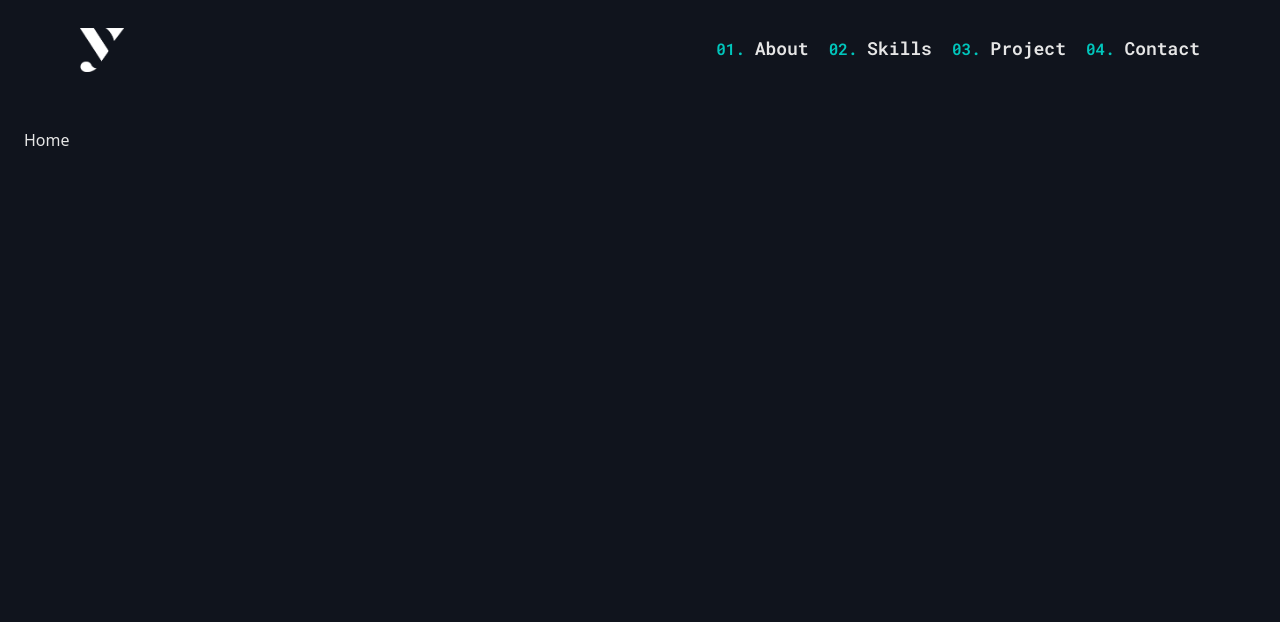
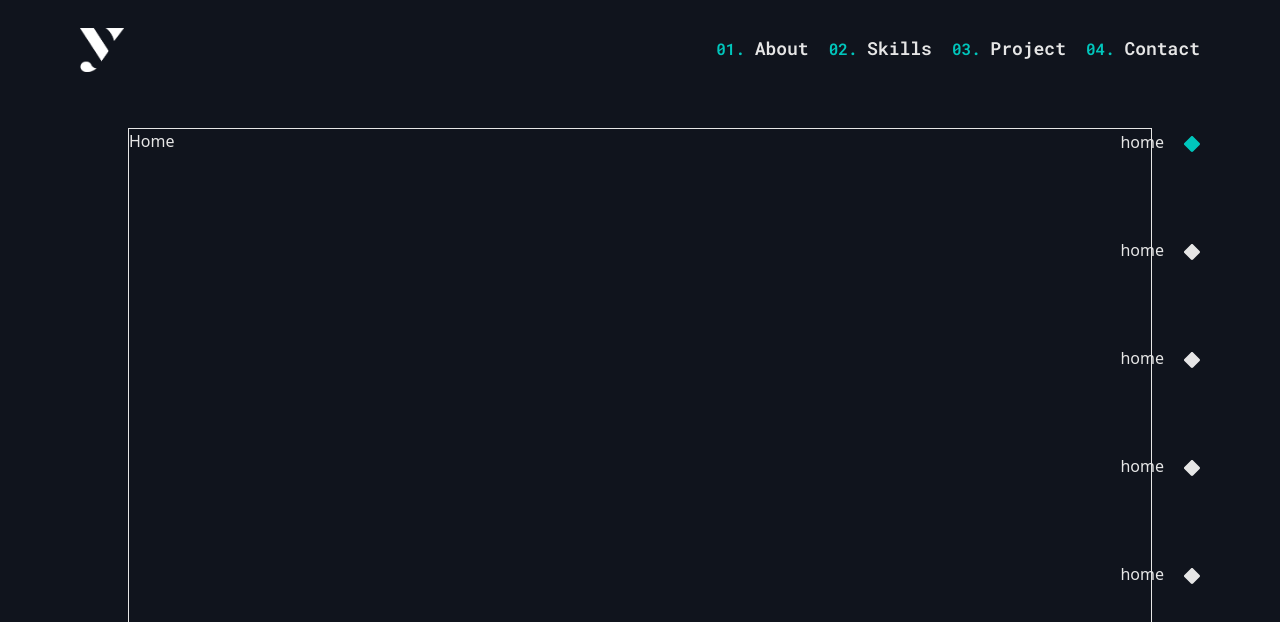
Before and after one commit to yoghantara08/my-portfolio, a React (Create React App) app: page / in a window 1280 px wide. Shown: the top 622 px of the page. Built offline with nearby package versions, Linux system fonts and the light colour scheme.

Commit message:
side navigation

```diff
--- a/src/App.tsx
+++ b/src/App.tsx
@@ -1,4 +1,5 @@
 import { Route, Routes } from "react-router-dom";
+import BulletNav from "./components/navigation/BulletNav";
 import Navbar from "./components/navigation/Navbar";
 import About from "./pages/About";
 import Contact from "./pages/Contact";
@@ -10,6 +11,7 @@ function App() {
   return (
     <div className="bg-black h-screen w-screen overflow-hidden">
       <Navbar />
+      <BulletNav />
       <Routes>
         <Route path="/" element={<Home />} />
         <Route path="/about" element={<About />} />
--- a/src/components/backdrop/Backdrop.tsx
+++ b/src/components/backdrop/Backdrop.tsx
@@ -1,5 +1,5 @@
 import { motion } from "framer-motion";
-import { backdropVariants } from "../../animation/navbar-motion";
+import { backdropVariants } from "../../animation/navigation-motion";
 const Backdrop = () => {
   return (
     <motion.div
--- a/src/components/layout/Container.tsx
+++ b/src/components/layout/Container.tsx
@@ -6,8 +6,10 @@ interface Props {
 
 const Container: React.FC<Props> = ({ children }) => {
   return (
-    <div className="flex justify-center mt-32 h-full">
-      <div className="mx-4 lg:mx-6 w-full lg:max-w-7xl">{children}</div>
+    <div className="flex justify-center mt-32 pb-64 h-full">
+      <div className="mx-6 md:mx-32 w-full h-full lg:max-w-7xl border">
+        {children}
+      </div>
     </div>
   );
 };
--- /dev/null
+++ b/src/components/navigation/BulletNav.tsx
@@ -0,0 +1,36 @@
+import { motion } from "framer-motion";
+import { BsFillDiamondFill } from "react-icons/bs";
+import { Link, useLocation } from "react-router-dom";
+
+const navLink: { id: number; path: string }[] = [
+  { id: 1, path: "/" },
+  { id: 2, path: "/about" },
+  { id: 3, path: "/skills" },
+  { id: 4, path: "/project" },
+  { id: 5, path: "/contact" },
+];
+
+const BulletNav = () => {
+  const location = useLocation();
+
+  return (
+    <nav className="hidden absolute top-0 bottom-0 right-0 pr-20 md:flex justify-center flex-col mb-20">
+      <ul className="space-y-20">
+        {navLink.map((nav) => (
+          <li key={nav.id}>
+            <Link to={nav.path} className="flex justify-center items-center">
+              <span className="pb-1 pr-5">home</span>
+              <BsFillDiamondFill
+                fill={`${
+                  location.pathname === nav.path ? "#00c6bc" : "currentColor"
+                }`}
+              />
+            </Link>
+          </li>
+        ))}
+      </ul>
+    </nav>
+  );
+};
+
+export default BulletNav;
--- a/src/components/navigation/NavLink.tsx
+++ b/src/components/navigation/NavLink.tsx
@@ -1,6 +1,6 @@
 import { motion } from "framer-motion";
 import { Link } from "react-router-dom";
-import { linkVariants } from "../../animation/navbar-motion";
+import { linkVariants } from "../../animation/navigation-motion";
 
 interface Props {
   nav: { path: string; item: string };
--- a/src/components/navigation/Navbar.tsx
+++ b/src/components/navigation/Navbar.tsx
@@ -7,7 +7,7 @@ import {
   linksVariants,
   logoVariants,
   navbarVariants,
-} from "../../animation/navbar-motion";
+} from "../../animation/navigation-motion";
 import Backdrop from "../backdrop/Backdrop";
 import useWindowSize, { Size } from "../../hooks/useWindowSize";
 import { useEffect } from "react";
@@ -71,14 +71,18 @@ const Navbar = () => {
         <AnimatePresence mode="wait">
           {open && (
             <motion.ul
-              className="md:hidden absolute top-0 right-0 h-screen w-full max-w-[320px]
+              className="md:hidden absolute top-0 right-0 h-screen w-full max-w-[70%] sm:max-w-[320px]
               flex justify-center px-10 bg-slate-800"
               variants={navbarVariants}
               initial="closed"
               animate="opened"
               exit="exit"
             >
-              <div className="flex flex-col justify-between py-36 h-full">
+              <div
+                className={`flex flex-col justify-center h-full ${
+                  windowSize.height > 650 ? "space-y-24" : "space-y-12"
+                }`}
+              >
                 {navLink.map((nav, index) => (
                   <NavLink
                     key={nav.path}
```
Also changed, not shown: src/animation/navigation-motion.ts (renamed from src/animation/navbar-motion.ts).
